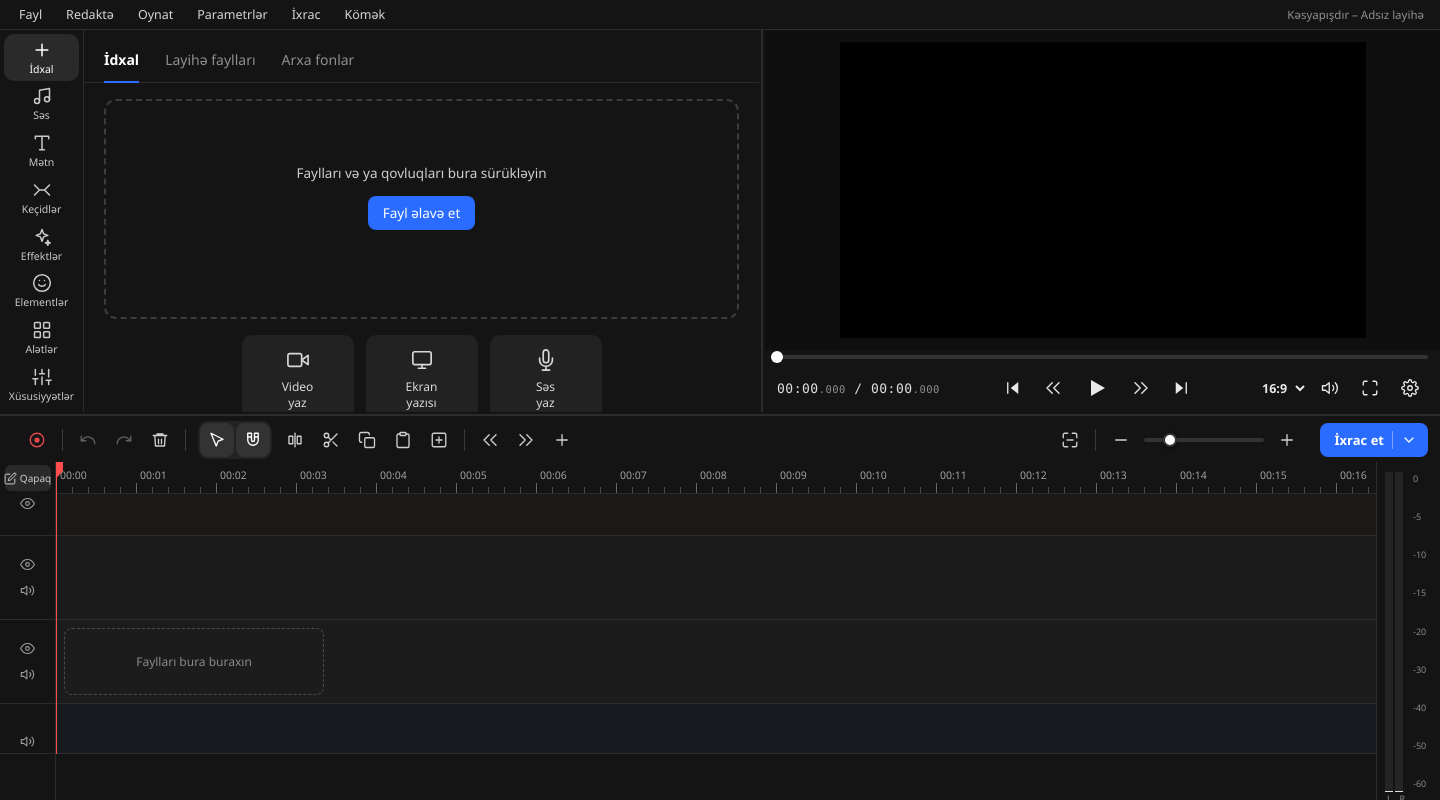
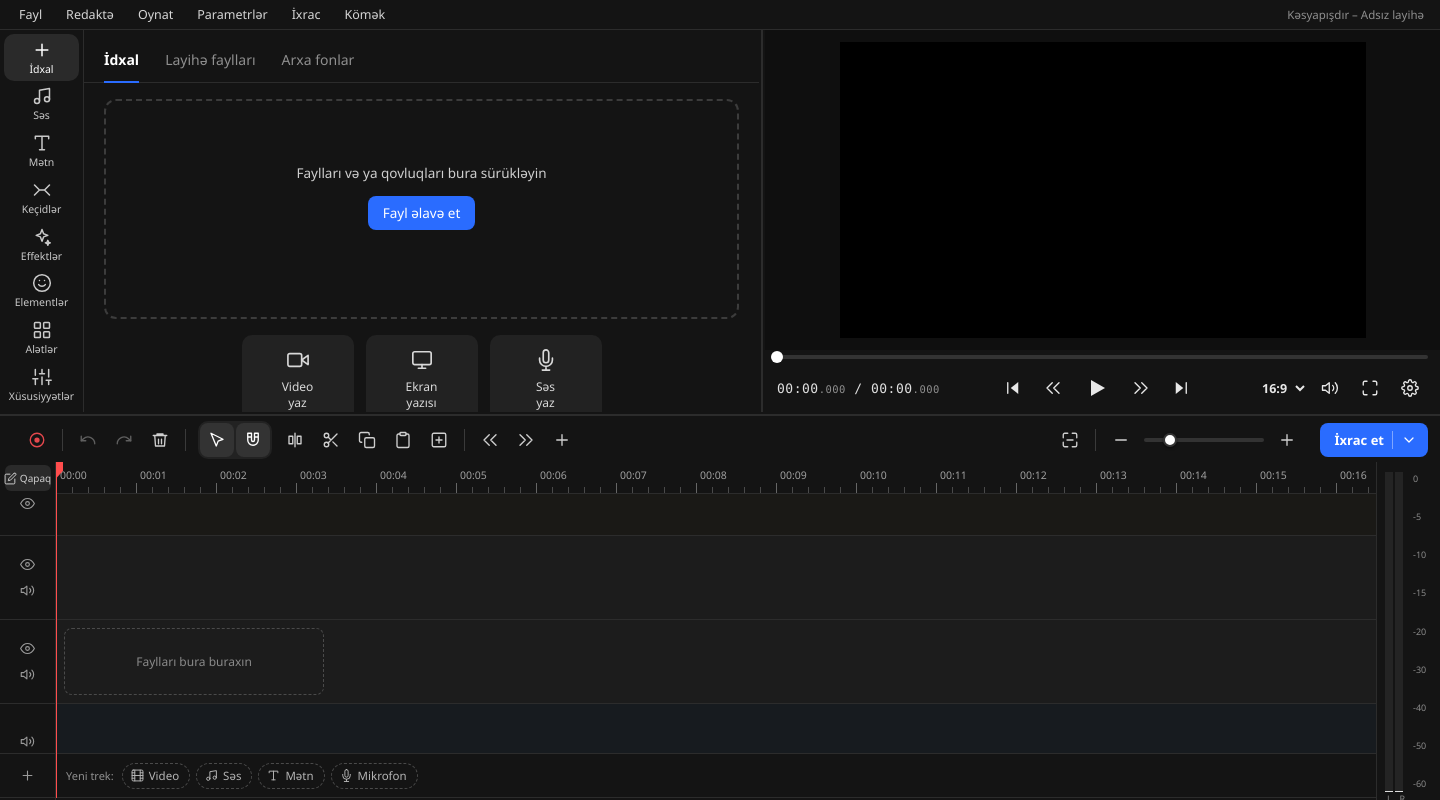
Before and after one commit to abdullayevmeherrem10-coder/kesyapisdir, an Electron app: page app/index.html in a window 1440 px wide. Drawn offline with Linux system fonts and the light colour scheme; no server answers.

Commit message:
Zaman xəttində treklərin altına "Yeni trek" sırası: Video, Səs, Mətn, Mikrofon düymələri və + menyusu
Co-Authored-By: Claude Fable 5.1 <noreply@anthropic.com>

```diff
--- a/app/css/style.css
+++ b/app/css/style.css
@@ -300,6 +300,16 @@ textarea.text-content { width: 100%; min-height: 80px; resize: vertical; }
 .track-lane[data-type=audio] { background-color: #171b1f; }
 .track-lane[data-type=text] { background-color: #1a1916; }
 .track-lane.drag-over { background-color: rgba(42,108,255,.12); }
+.add-track-head { display: grid; place-items: center; border-bottom: 1px solid var(--border); }
+.add-track-head .hbtn { width: 26px; height: 24px; border-radius: 5px; display: grid; place-items: center; color: #9a9a9a; }
+.add-track-head .hbtn .ic { width: 15px; height: 15px; }
+.add-track-head .hbtn:hover { background: var(--bg-4); color: #fff; }
+.add-lane { position: relative; border-bottom: 1px solid var(--border); background-color: var(--bg); }
+.add-lane-inner { position: sticky; left: 0; height: 100%; width: max-content; display: flex; align-items: center; gap: 6px; padding: 0 10px; }
+.add-lane-label { font-size: 11px; color: var(--muted); margin-right: 2px; }
+.add-chip { display: inline-flex; align-items: center; gap: 5px; height: 26px; padding: 0 10px 0 8px; border-radius: 13px; border: 1px dashed #4a4a4a; background: transparent; color: #b5b5b5; font-size: 11.5px; cursor: pointer; }
+.add-chip .ic { width: 13px; height: 13px; }
+.add-chip:hover { border-style: solid; border-color: var(--accent); background: rgba(42,108,255,.12); color: #fff; }
 .lane-placeholder { position: absolute; left: 8px; top: 8px; bottom: 8px; width: 260px; border: 1.5px dashed #4a4a4a; border-radius: 8px; display: grid; place-items: center; color: #8a8a8a; font-size: 12px; pointer-events: none; }
 
 .clip { position: absolute; top: 4px; bottom: 4px; border-radius: 6px; overflow: hidden; cursor: grab; user-select: none; border: 1.5px solid rgba(255,255,255,.08); background: var(--clip-video); }
--- a/app/js/timeline.js
+++ b/app/js/timeline.js
@@ -145,9 +145,53 @@ const Timeline = (() => {
       }
       tracksEl.appendChild(lane);
     }
+    renderAddRow();
     updatePlayhead();
     $('tl-undo').disabled = !State.canUndo;
     $('tl-redo').disabled = !State.canRedo;
+  }
+
+  /* ---- Treklərin altında "Yeni trek" sırası ---- */
+  const ADD_ROW_H = 44;
+  function addTrackMenu(x, y) {
+    App.contextMenu(x, y, [
+      { label: 'Video / şəkil treki', action: () => App.addTrack('video') },
+      { label: 'Mətn treki', action: () => App.addTrack('text') },
+      { label: 'Audio treki', action: () => App.addTrack('audio') },
+      { sep: true },
+      { label: 'Mikrofondan yaz', action: () => Recorder.open('mic') }
+    ]);
+  }
+  function renderAddRow() {
+    const hd = document.createElement('div');
+    hd.className = 'add-track-head';
+    hd.style.height = ADD_ROW_H + 'px';
+    hd.innerHTML = `<button class="hbtn" title="Yeni trek əlavə et">${ICON('plus')}</button>`;
+    hd.querySelector('button').addEventListener('click', e => {
+      const r = e.currentTarget.getBoundingClientRect();
+      addTrackMenu(r.right + 4, r.top);
+    });
+    headersEl.appendChild(hd);
+
+    const lane = document.createElement('div');
+    lane.className = 'add-lane';
+    lane.style.height = ADD_ROW_H + 'px';
+    lane.innerHTML = `<div class="add-lane-inner">
+      <span class="add-lane-label">Yeni trek:</span>
+      <button class="add-chip" data-add="video" title="Yeni video / şəkil treki">${ICON('film')}<span>Video</span></button>
+      <button class="add-chip" data-add="audio" title="Yeni audio treki">${ICON('music')}<span>Səs</span></button>
+      <button class="add-chip" data-add="text" title="Yeni mətn treki">${ICON('type')}<span>Mətn</span></button>
+      <button class="add-chip" data-add="mic" title="Mikrofondan səs yaz">${ICON('mic')}<span>Mikrofon</span></button>
+    </div>`;
+    // Bu sırada çərçivə seçimi və klip menyusu işləməsin
+    lane.addEventListener('pointerdown', e => e.stopPropagation());
+    lane.addEventListener('contextmenu', e => { e.preventDefault(); e.stopPropagation(); addTrackMenu(e.clientX, e.clientY); });
+    lane.addEventListener('click', e => {
+      const b = e.target.closest('.add-chip');
+      if (!b) return;
+      if (b.dataset.add === 'mic') Recorder.open('mic'); else App.addTrack(b.dataset.add);
+    });
+    tracksEl.appendChild(lane);
   }
 
   function refreshSelection() {
```
